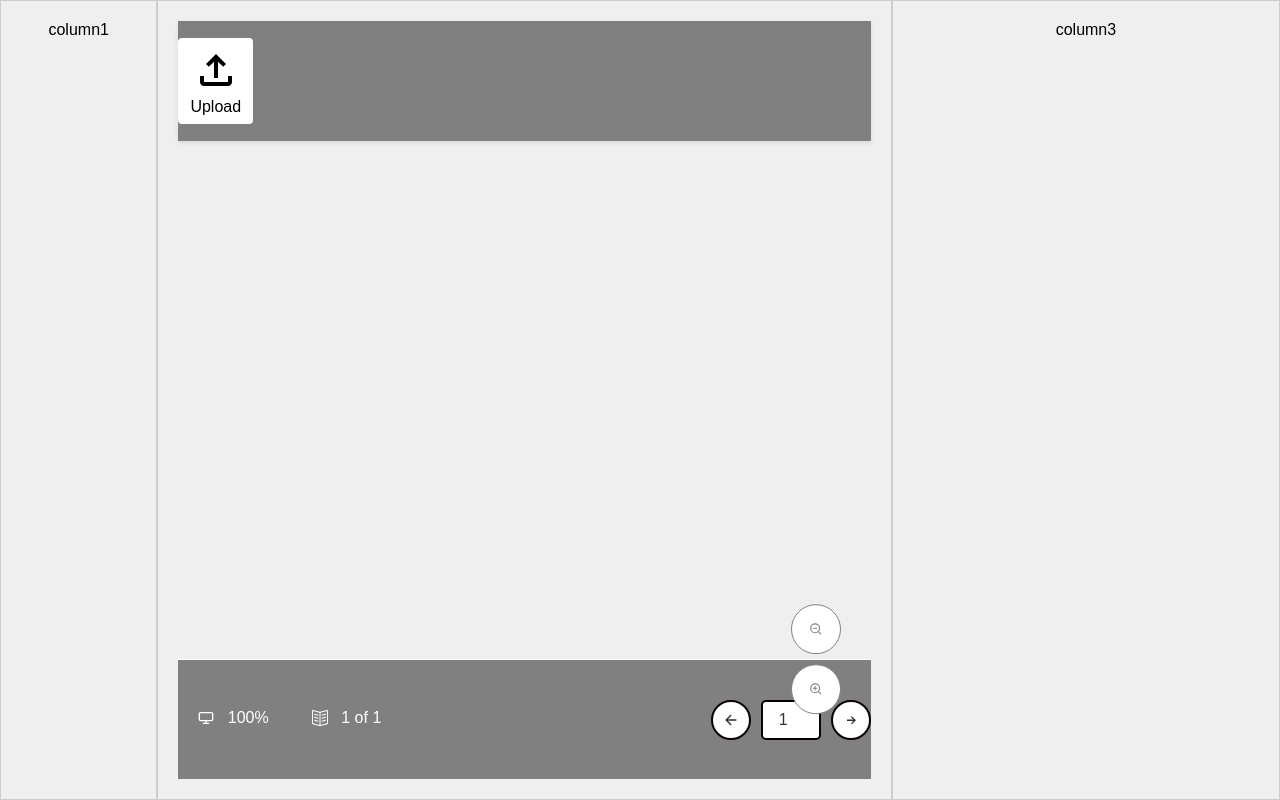
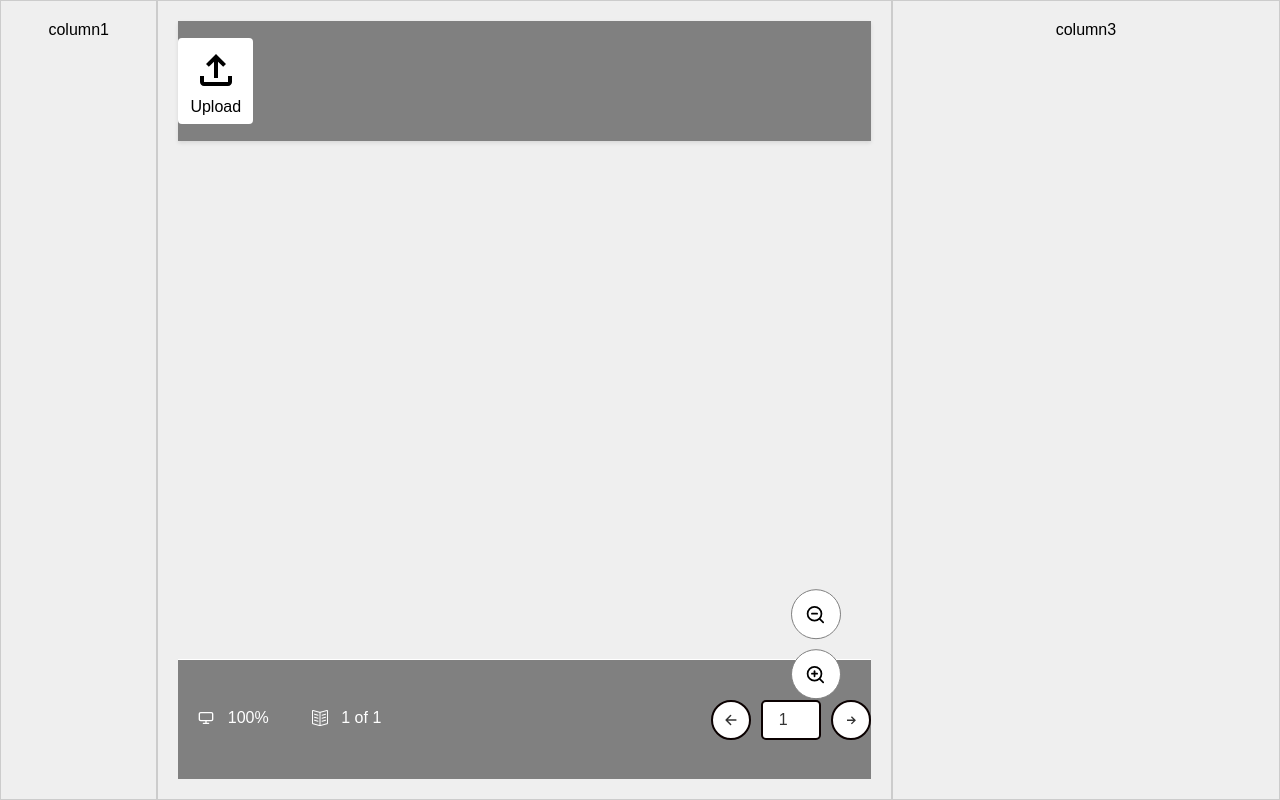
Before and after one commit to enjyashraf18/Annotation-tool, a React (Create React App) app: page / in a window 1280 px wide. Built offline with nearby package versions, Linux system fonts and the light colour scheme.

Commit message:
pdf bugs are almost fixed

```diff
--- a/src/App.css
+++ b/src/App.css
@@ -47,20 +47,24 @@ html, body {
   border: 2px solid;
 }
 
-.pdf-container {
-  width: 100%;
+ .pdf-container {
+  width: 150%;
   height: 900px;
   overflow: auto;
   display: flex;
   justify-content: center;
   align-items: center;
+
 }
 
 .pdf-container > div {
   position: relative;
   width: 100%;
   height: 100%;
+  display: flex;
 }
+
+
 
 .upload-button {
   background-color: transparent;
@@ -148,14 +152,26 @@ html, body {
 
 }
 
-.App-main {
+/* .App-main {
   flex: 1;
   overflow-y: auto;
   display: flex;
   justify-content: center;
   align-items: center;
   height: 70vh;
+} */
+
+.App-main {
+  flex: 1;
+  overflow: hidden; /* Prevent scrollbars in this container */
+  display: flex;
+  justify-content: center;
+  align-items: center;
+  height: 70vh;
+  position: relative;
 }
+
+
 
 .file-upload-container {
   display: flex;
@@ -206,10 +222,11 @@ header {
   height: 50px;
   margin: 5px 0;
   display: flex;
+
   align-items: center;
   justify-content: center;
   background-color: white;
-  color: grey;
+  color: rgb(0, 0, 0);
   border: 1px solid grey;
   cursor: pointer;
 }
@@ -217,6 +234,9 @@ header {
 .zoom-button:hover {
   background-color: #f0f0f0;
 }
+
+
+
 
 .footer {
   display: flex;
--- a/src/App.js
+++ b/src/App.js
@@ -1,33 +1,23 @@
 
-
-// import React, { useState, useRef, useEffect } from 'react';
+// import React, { useState, useEffect } from 'react';
 // import './App.css';
 // import { MdOutlineFileUpload } from "react-icons/md";
 // import { IoArrowBack } from 'react-icons/io5';
 // import { GrFormNextLink } from "react-icons/gr";
 // import { CgScreen } from "react-icons/cg";
 // import { SlBookOpen } from "react-icons/sl";
+// import { FiZoomIn, FiZoomOut } from "react-icons/fi";
 // import PDFViewer from './components/PDFViewer';
 // import ImageDisplay from './components/ImageDisplay';
 // import './components/FileUpload.css';
 
 // function App() {
-//   const [error, setError] = useState(null); // Added error state
-
 //   const [file, setFile] = useState(null);
 //   const [fileType, setFileType] = useState(null);
 //   const [zoomLevel, setZoomLevel] = useState(1);
 //   const [numPages, setNumPages] = useState(1);
 //   const [pageNumber, setPageNumber] = useState(1);
 //   const [pageInput, setPageInput] = useState(1);
-
-//   const handleZoomIn = () => {
-//     setZoomLevel(zoomLevel + 0.1);
-//   };
-
-//   const handleZoomOut = () => {
-//     setZoomLevel(Math.max(0.1, zoomLevel - 0.1));
-//   };
 
 //   function handleFile(e) {
 //     const selectedFile = e.target.files[0];
@@ -49,23 +39,13 @@
 //     }
 //   }
 
-//   const onDocumentLoadSuccess = ({ numPages }) => {
+//   const onDocumentLoadSuccess = (numPages) => {
 //     setNumPages(numPages);
 //   };
 
 //   useEffect(() => {
-//     if (fileType === 'pdf') {
-//       setError(null);
-//     }
-//   }, [fileType]);
-
-//   useEffect(() => {
 //     setPageInput(pageNumber);
 //   }, [pageNumber]);
-
-//   useEffect(() => {
-//     setZoomLevel(1); // Reset zoom level to 100% whenever file changes
-//   }, [file]);
 
 //   const goToPrevPage = () => {
 //     setPageNumber(prevPageNumber => Math.max(prevPageNumber - 1, 1));
@@ -82,10 +62,32 @@
 //     }
 //   };
 
+//   const handleZoomIn = () => {
+//     if(fileType !== null){
+//       setZoomLevel(zoomLevel + 0.1);
+//     }
+//   };
+
+//   const handleZoomOut = () => {
+//     if(fileType !== null){
+//       setZoomLevel(Math.max(0.1, zoomLevel - 0.1));
+//     }
+//   };
+
+
 //   return (
 //     <div className="main-container">
 //       <div className='column column1'> column1</div>
 //       <div className="column column2">
+//       <div className="zoom-buttons">
+//         <button className="zoom-button" onClick={handleZoomOut}>
+//           <FiZoomOut size= "1.3rem"/>
+//         </button>
+//         <button className="zoom-button" onClick={handleZoomIn}>
+//           <FiZoomIn  size= "1.3rem"/>
+//         </button>
+//       </div>
+//       <div>
 //         <header className="App-header">
 //           <input
 //             type='file'
@@ -99,9 +101,20 @@
 //             <span>Upload</span>
 //           </label>
 //         </header>
+//         </div>
 //         <main className="App-main">
-//           {fileType === 'pdf' && <PDFViewer pdfData={file} />}
+//           {fileType === 'pdf' && (
+//             <PDFViewer
+//               pdfData={file}
+//               pageNumber={pageNumber}
+//               setPageNumber={setPageNumber}
+//               zoomLevel={zoomLevel}
+//               setZoomLevel={setZoomLevel}
+//               onDocumentLoadSuccess={onDocumentLoadSuccess}
+//             />
+//           )}
 //           {fileType === 'image' && <ImageDisplay imageData={file} />}
+
 //         </main>
 //         <footer className="App-footer">
 //           <div>
@@ -138,8 +151,6 @@
 // }
 
 // export default App;
-
-
 import React, { useState, useEffect } from 'react';
 import './App.css';
 import { MdOutlineFileUpload } from "react-icons/md";
@@ -167,11 +178,13 @@ function App() {
     if (fileType === 'application/pdf') {
       setFileType('pdf');
       const reader = new FileReader();
+      setZoomLevel(1)
       reader.onload = (e) => {
         setFile(e.target.result);
       };
       reader.readAsDataURL(selectedFile);
     } else if (fileType.startsWith('image/')) {
+      setZoomLevel(1)
       setFileType('image');
       setFile(URL.createObjectURL(selectedFile));
     } else {
@@ -204,13 +217,16 @@ function App() {
   };
 
   const handleZoomIn = () => {
+    if(fileType){
       setZoomLevel(zoomLevel + 0.1);
+    }
   };
 
   const handleZoomOut = () => {
+    if(fileType){
       setZoomLevel(Math.max(0.1, zoomLevel - 0.1));
+    }
   };
-
 
   return (
     <div className="main-container">
@@ -218,13 +234,12 @@ function App() {
       <div className="column column2">
       <div className="zoom-buttons">
       <button className="zoom-button" onClick={handleZoomOut}>
-          <FiZoomOut />
+        <FiZoomOut size= "1.3rem"/>
       </button>
       <button className="zoom-button" onClick={handleZoomIn}>
-          <FiZoomIn />
+        <FiZoomIn  size= "1.3rem"/>
       </button>
       </div>
-      <div>
         <header className="App-header">
           <input
             type='file'
@@ -238,7 +253,7 @@ function App() {
             <span>Upload</span>
           </label>
         </header>
-        </div>
+
         <main className="App-main">
         {fileType === 'pdf' && (
             <PDFViewer
@@ -250,6 +265,18 @@ function App() {
               onDocumentLoadSuccess={onDocumentLoadSuccess}
             />
           )}
+          {/* {fileType === 'pdf' && (
+            <div className="pdf-container">
+              <PDFViewer
+                pdfData={file}
+                pageNumber={pageNumber}
+                setPageNumber={setPageNumber}
+                zoomLevel={zoomLevel}
+                setZoomLevel={setZoomLevel}
+                onDocumentLoadSuccess={onDocumentLoadSuccess}
+              />
+            </div>
+          )} */}
           {fileType === 'image' && <ImageDisplay imageData={file} />}
         </main>
         <footer className="App-footer">
--- a/src/components/FileUpload.css
+++ b/src/components/FileUpload.css
@@ -116,11 +116,18 @@ footer {
   max-width: 100%;
 }
 
+.pdf-container > div {
+  position: relative;
+  width: 100%;
+  height: 100%;
+  display: flex;
+
+}
 
 .zoom-buttons {
   position: absolute;
   justify-content: flex-end;
-  bottom: 0px;
+  bottom: 30px;
   right: 50px;
   display: flex;
   flex-direction: column;
--- a/src/components/ImageDisplay.jsx
+++ b/src/components/ImageDisplay.jsx
@@ -80,21 +80,19 @@
 // export default ImageDisplay;
 
 import React, { useState, useRef } from "react";
-import { FiZoomIn, FiZoomOut } from "react-icons/fi";
-import { CgScreen } from "react-icons/cg";
 
 
 const ImageDisplay = ({ imageData }) => {
   const [zoomLevel, setZoomLevel] = useState(1);
   const imageRef = useRef(null);
 
-  const handleZoomIn = () => {
-    setZoomLevel(zoomLevel + 0.1);
-  };
+  // const handleZoomIn = () => {
+  //   setZoomLevel(zoomLevel + 0.1);
+  // };
 
-  const handleZoomOut = () => {
-    setZoomLevel(Math.max(0.1, zoomLevel - 0.1));
-  };
+  // const handleZoomOut = () => {
+  //   setZoomLevel(Math.max(0.1, zoomLevel - 0.1));
+  // };
 
   return (
     <>
@@ -132,28 +130,7 @@ const ImageDisplay = ({ imageData }) => {
             />
             </div>
           </div>
-        <div className="zoom-buttons">
-        <button className="zoom-button" onClick={handleZoomOut}>
-          <FiZoomOut />
-        </button>
-        <button className="zoom-button" onClick={handleZoomIn}>
-          <FiZoomIn />
-        </button>
-      </div>
-
       <hr />
-
-      <footer className="footer">
-        <div>
-
-          <p className="footer-icons">
-            <CgScreen /> <span>&nbsp;&nbsp;&nbsp;</span>
-            {Math.round(zoomLevel * 100)}% <span>&nbsp; &nbsp; &nbsp; </span>
-          </p>
-        </div>
-
-
-      </footer>
     </div>
     </>
   );
```
Also changed, not shown: src/components/PDFViewer.jsx (+19 -212 lines). Lines whose indentation alone changed are shown as unchanged.
